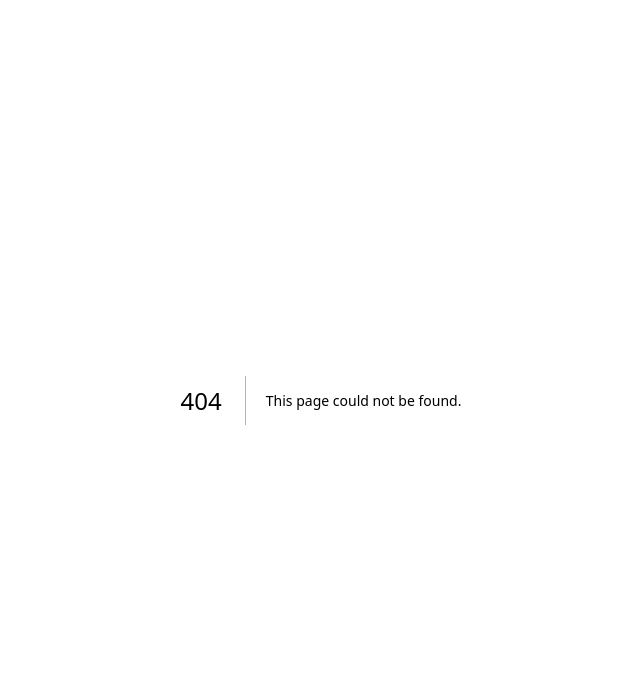
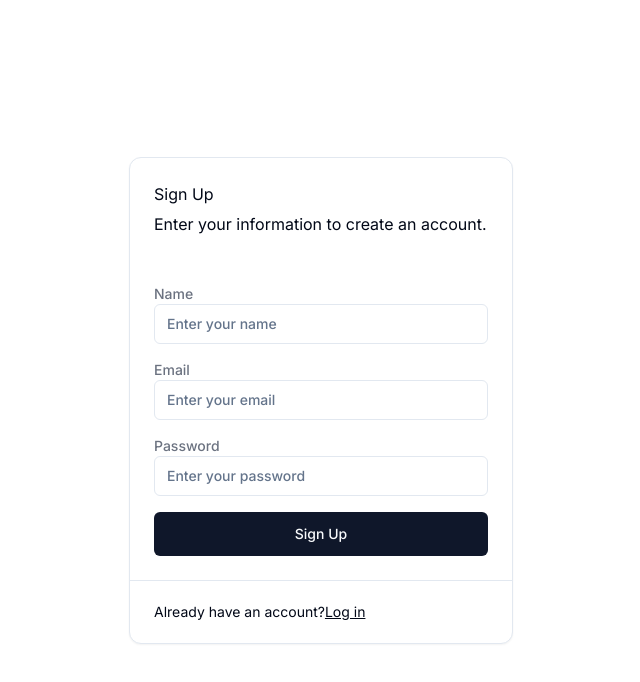
Before and after one commit to arthathagary/task-management-frontend, a Next.js app: page /signup in a window 1280 px wide. Before the commit this address had no page. Shown: the top 682 px of the page, without its empty margins (319-959 px from the left). Built offline with nearby package versions, Linux system fonts and the light colour scheme.

Commit message:
add ui for login sign up

```diff
--- /dev/null
+++ b/app/login/page.jsx
@@ -0,0 +1,10 @@
+import React from "react";
+import { Login } from "../../components/Login";
+
+export default function page() {
+  return (
+    <div>
+      <Login />
+    </div>
+  );
+}
--- /dev/null
+++ b/app/signup/page.jsx
@@ -0,0 +1,10 @@
+import React from "react";
+import { Signup } from "../../components/SignUp";
+
+export default function page() {
+  return (
+    <div>
+      <Signup />
+    </div>
+  );
+}
--- /dev/null
+++ b/components/Login.jsx
@@ -0,0 +1,49 @@
+import { CardHeader, CardContent, Card } from "./ui/card";
+import { Label } from "./ui/label";
+import { Input } from "./ui/input";
+import Link from "next/link";
+import { Button } from "./ui/button";
+
+export function Login() {
+  return (
+    <section className="w-full py-12 md:py-24 justify-center h-screen flex">
+      <div className="container px-4 flex flex-col gap-4">
+        <Card className="w-full max-w-sm mx-auto">
+          <CardHeader className="flex flex-col gap-1.5">
+            <h2 className="text-2xl font-bold">Log in to your account</h2>
+            <p className="text-sm font-medium leading-none text-gray-500">
+              Enter your email and password to access your account
+            </p>
+          </CardHeader>
+          <CardContent className="flex flex-col gap-4">
+            <div className="flex flex-col gap-2">
+              <Label htmlFor="email">Email</Label>
+              <Input id="email" placeholder="Email" required type="email" />
+            </div>
+            <div className="flex flex-col gap-2">
+              <div className="flex items-center justify-between">
+                <Label htmlFor="password">Password</Label>
+                <Link href="#">Forgot password?</Link>
+              </div>
+              <Input
+                id="password"
+                placeholder="Password"
+                required
+                type="password"
+              />
+            </div>
+            <Button className="w-full" type="submit">
+              Log in
+            </Button>
+          </CardContent>
+        </Card>
+        <div className="flex flex-col items-center gap-2 text-sm">
+          <span className="text-gray-500">Don&apos;t have an account?</span>
+          <Link className="font-medium underline" href="/signup">
+            Create an account
+          </Link>
+        </div>
+      </div>
+    </section>
+  );
+}
--- /dev/null
+++ b/components/SignUp.jsx
@@ -0,0 +1,66 @@
+import { CardHeader, CardContent, Card } from "./ui/card";
+import { Input } from "./ui/input";
+import { Label } from "./ui/label";
+import { Button } from "./ui/button";
+import Link from "next/link";
+
+export function Signup() {
+  return (
+    <div className="flex items-center justify-center h-screen">
+      <Card className="w-full max-w-sm rounded-xl border">
+        <CardHeader className="p-6 rounded-t-xl">
+          <div>Sign Up</div>
+          <div className="mt-1">
+            Enter your information to create an account.
+          </div>
+        </CardHeader>
+        <CardContent className="p-6 flex flex-col gap-4">
+          <div className="grid grid-cols-1 gap-4">
+            <Label className="flex flex-col" htmlFor="name">
+              <span className="text-sm font-medium text-gray-500 dark:text-gray-400">
+                Name
+              </span>
+              <Input
+                id="name"
+                placeholder="Enter your name"
+                required
+                type="text"
+              />
+            </Label>
+            <Label className="flex flex-col" htmlFor="email">
+              <span className="text-sm font-medium text-gray-500 dark:text-gray-400">
+                Email
+              </span>
+              <Input
+                id="email"
+                placeholder="Enter your email"
+                required
+                type="email"
+              />
+            </Label>
+            <Label className="flex flex-col" htmlFor="password">
+              <span className="text-sm font-medium text-gray-500 dark:text-gray-400">
+                Password
+              </span>
+              <Input
+                id="password"
+                placeholder="Enter your password"
+                required
+                type="password"
+              />
+            </Label>
+          </div>
+          <Button size="lg">Sign Up</Button>
+        </CardContent>
+        <CardContent className="p-6 border-t grid gap-2">
+          <p className="text-sm leading-none">
+            Already have an account?
+            <Link className="underline" href="/login">
+              Log in
+            </Link>
+          </p>
+        </CardContent>
+      </Card>
+    </div>
+  );
+}
--- /dev/null
+++ b/components/ui/card.jsx
@@ -0,0 +1,68 @@
+import * as React from "react";
+
+import { cn } from "../../lib/utils.js";
+
+const Card = React.forwardRef(({ className, ...props }, ref) => (
+  <div
+    ref={ref}
+    className={cn(
+      "rounded-lg border bg-card text-card-foreground shadow-sm",
+      className
+    )}
+    {...props}
+  />
+));
+Card.displayName = "Card";
+
+const CardHeader = React.forwardRef(({ className, ...props }, ref) => (
+  <div
+    ref={ref}
+    className={cn("flex flex-col space-y-1.5 p-6", className)}
+    {...props}
+  />
+));
+CardHeader.displayName = "CardHeader";
+
+const CardTitle = React.forwardRef(({ className, ...props }, ref) => (
+  <h3
+    ref={ref}
+    className={cn(
+      "text-2xl font-semibold leading-none tracking-tight",
+      className
+    )}
+    {...props}
+  />
+));
+CardTitle.displayName = "CardTitle";
+
+const CardDescription = React.forwardRef(({ className, ...props }, ref) => (
+  <p
+    ref={ref}
+    className={cn("text-sm text-muted-foreground", className)}
+    {...props}
+  />
+));
+CardDescription.displayName = "CardDescription";
+
+const CardContent = React.forwardRef(({ className, ...props }, ref) => (
+  <div ref={ref} className={cn("p-6 pt-0", className)} {...props} />
+));
+CardContent.displayName = "CardContent";
+
+const CardFooter = React.forwardRef(({ className, ...props }, ref) => (
+  <div
+    ref={ref}
+    className={cn("flex items-center p-6 pt-0", className)}
+    {...props}
+  />
+));
+CardFooter.displayName = "CardFooter";
+
+export {
+  Card,
+  CardHeader,
+  CardFooter,
+  CardTitle,
+  CardDescription,
+  CardContent,
+};
--- /dev/null
+++ b/components/ui/label.jsx
@@ -0,0 +1,22 @@
+"use client";
+
+import * as React from "react";
+import * as LabelPrimitive from "@radix-ui/react-label";
+import { cva } from "class-variance-authority";
+
+import { cn } from "../../lib/utils.js";
+
+const labelVariants = cva(
+  "text-sm font-medium leading-none peer-disabled:cursor-not-allowed peer-disabled:opacity-70"
+);
+
+const Label = React.forwardRef(({ className, ...props }, ref) => (
+  <LabelPrimitive.Root
+    ref={ref}
+    className={cn(labelVariants(), className)}
+    {...props}
+  />
+));
+Label.displayName = LabelPrimitive.Root.displayName;
+
+export { Label };
--- a/package.json
+++ b/package.json
@@ -14,6 +14,7 @@
     "@fullcalendar/react": "^6.1.11",
     "@radix-ui/react-alert-dialog": "^1.0.5",
     "@radix-ui/react-dialog": "^1.0.5",
+    "@radix-ui/react-label": "^2.0.2",
     "@radix-ui/react-slot": "^1.0.2",
     "axios": "^1.6.8",
     "class-variance-authority": "^0.7.0",
```
Also changed, not shown: 1 other file (tests, documents, lock files or other folders).
